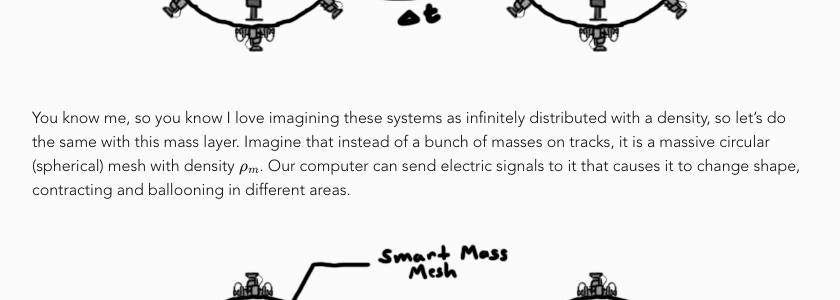
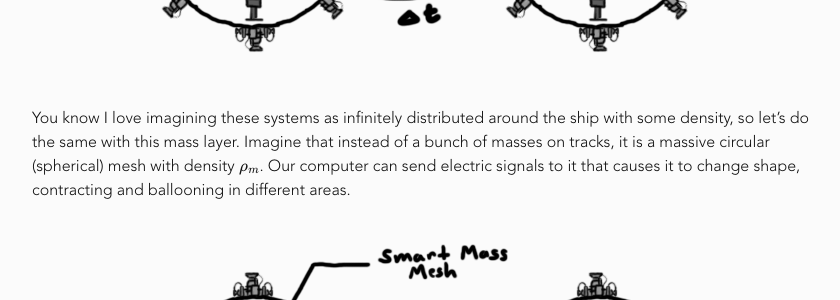
Before and after one commit to Buggy-Virus/buggy-virus.github.io, a Jekyll site: the page built from _posts/2017-09-10-designing-a-spaceship-part-1.markdown, in a window 1280 px wide and 900 px high, scrolled down 9018 px. Shown: the part 149-449 px from the top of the window, without its empty margins (218-1058 px from the left). Built offline with Jekyll 4.4.1, drawn with Linux system fonts in a browser that asks for light colours; formulas are drawn with MathJax 3.

Commit message:
fixed a typo of a weird sentence

```diff
--- a/_posts/2017-09-10-designing-a-spaceship-part-1.markdown
+++ b/_posts/2017-09-10-designing-a-spaceship-part-1.markdown
@@ -140,7 +140,7 @@ Instead, we could implement a layer of the spaceship, which holds masses which c
 
 <center><img src="/assets/designing-a-spaceship-part-1/spaceship-pic-16.png" alt="Masses on a Track" style="width:700px;height:350px;text-align:center;"></center>
 
-You know me, so you know I love imagining these systems as infinitely distributed with a density, so let’s do the same with this mass layer. Imagine that instead of a bunch of masses on tracks, it is a massive circular (spherical) mesh with density $$ \rho_m $$. Our computer can send electric signals to it that causes it to change shape, contracting and ballooning in different areas.
+You know I love imagining these systems as infinitely distributed around the ship with some density, so let’s do the same with this mass layer. Imagine that instead of a bunch of masses on tracks, it is a massive circular (spherical) mesh with density $$ \rho_m $$. Our computer can send electric signals to it that causes it to change shape, contracting and ballooning in different areas.
 
 <center><img src="/assets/designing-a-spaceship-part-1/spaceship-pic-17.png" alt="Smart Mass Mesh" style="width:700px;height:350px;text-align:center;"></center>
 
```
